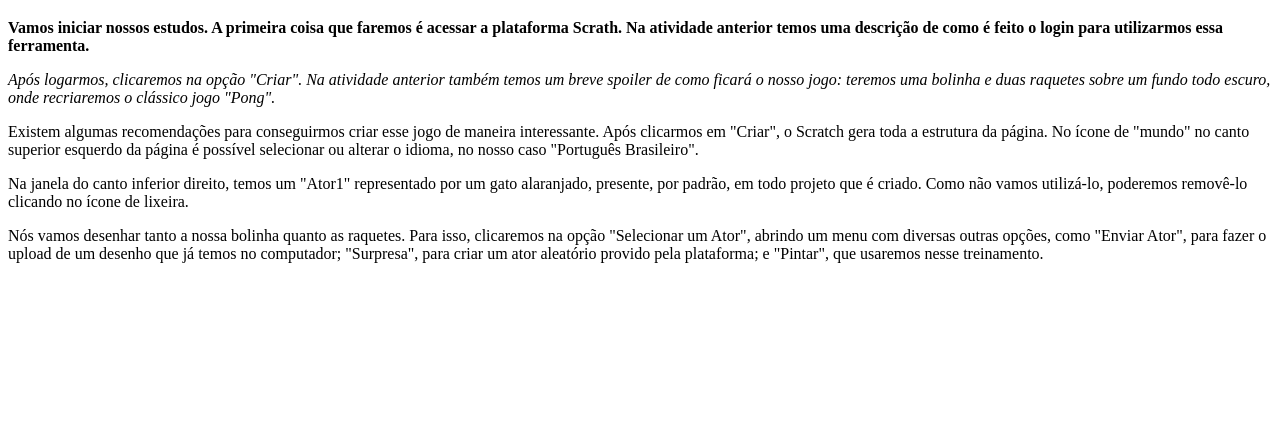
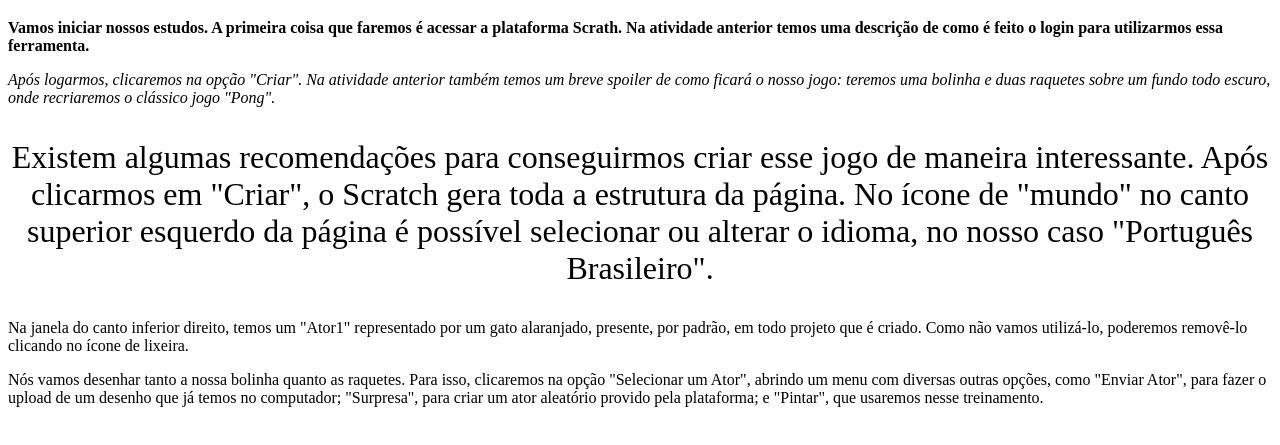
Before and after one commit to Procoelho10/julio-1A-html, a plain HTML site: page indexj1a.html in a window 1280 px wide. Shown: the part 61-506 px from the top of the page. Drawn offline with Linux system fonts and the light colour scheme.

Commit message:
comando style

```diff
--- a/indexj1a.html
+++ b/indexj1a.html
@@ -11,7 +11,7 @@
 <h1> Ping Pong  </h1>
 <p> <strong>  Vamos iniciar nossos estudos. A primeira coisa que faremos é acessar a plataforma Scrath. Na atividade anterior temos uma descrição de como é feito o login para utilizarmos essa ferramenta.</strong></p>
 <p> <em> Após logarmos, clicaremos na opção "Criar". Na atividade anterior também temos um breve spoiler de como ficará o nosso jogo: teremos uma bolinha e duas raquetes sobre um fundo todo escuro, onde recriaremos o clássico jogo "Pong".</em></p>
-<p> Existem algumas recomendações para conseguirmos criar esse jogo de maneira interessante. Após clicarmos em "Criar", o Scratch gera toda a estrutura da página. No ícone de "mundo" no canto superior esquerdo da página é possível selecionar ou alterar o idioma, no nosso caso "Português Brasileiro".</p>
+<p style="text-align: center; font-size: 32px;"> Existem algumas recomendações para conseguirmos criar esse jogo de maneira interessante. Após clicarmos em "Criar", o Scratch gera toda a estrutura da página. No ícone de "mundo" no canto superior esquerdo da página é possível selecionar ou alterar o idioma, no nosso caso "Português Brasileiro".</p>
 <p> Na janela do canto inferior direito, temos um "Ator1" representado por um gato alaranjado, presente, por padrão, em todo projeto que é criado. Como não vamos utilizá-lo, poderemos removê-lo clicando no ícone de lixeira.</p>
 <p> Nós vamos desenhar tanto a nossa bolinha quanto as raquetes. Para isso, clicaremos na opção "Selecionar um Ator", abrindo um menu com diversas outras opções, como "Enviar Ator", para fazer o upload de um desenho que já temos no computador; "Surpresa", para criar um ator aleatório provido pela plataforma; e "Pintar", que usaremos nesse treinamento.</p>
 
```
